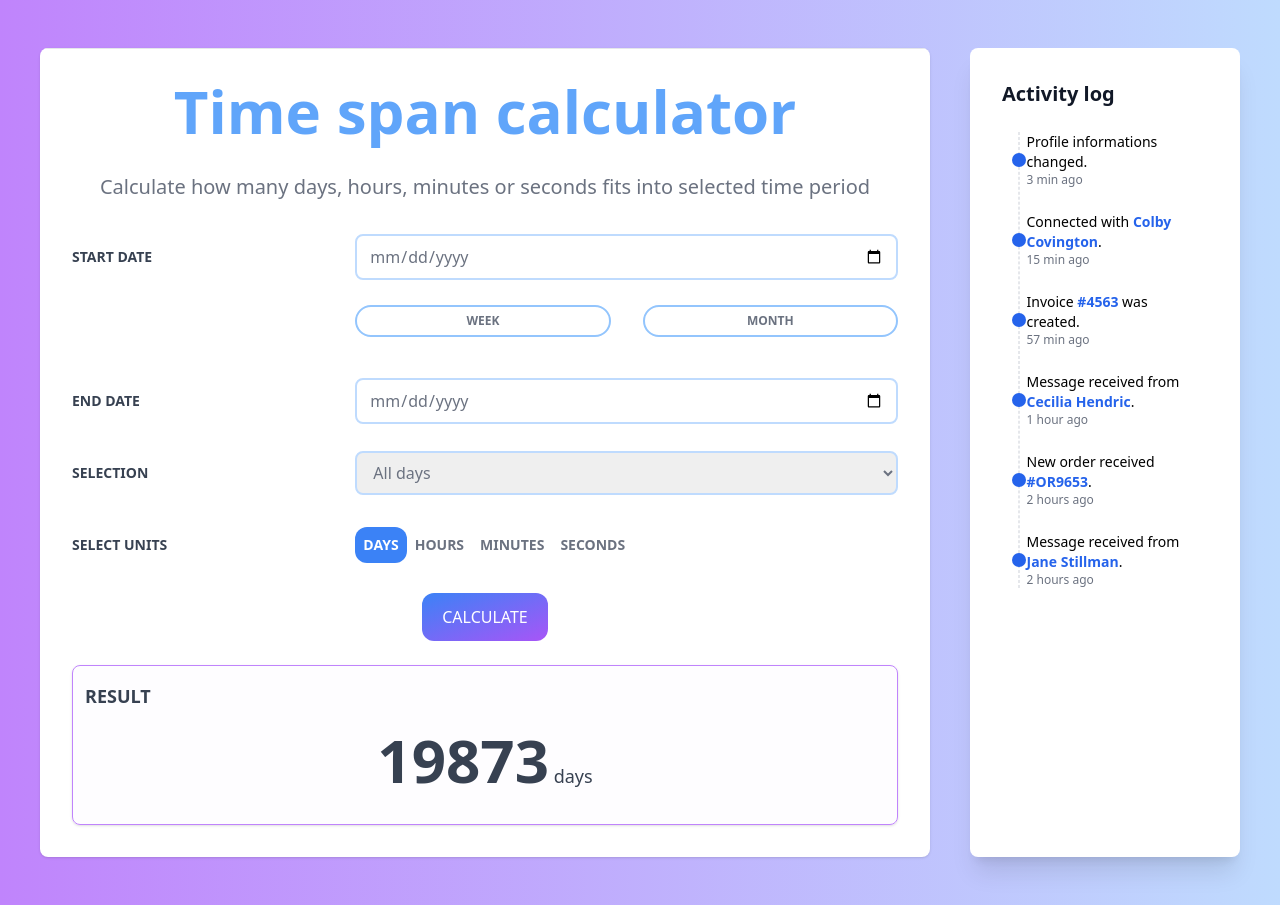
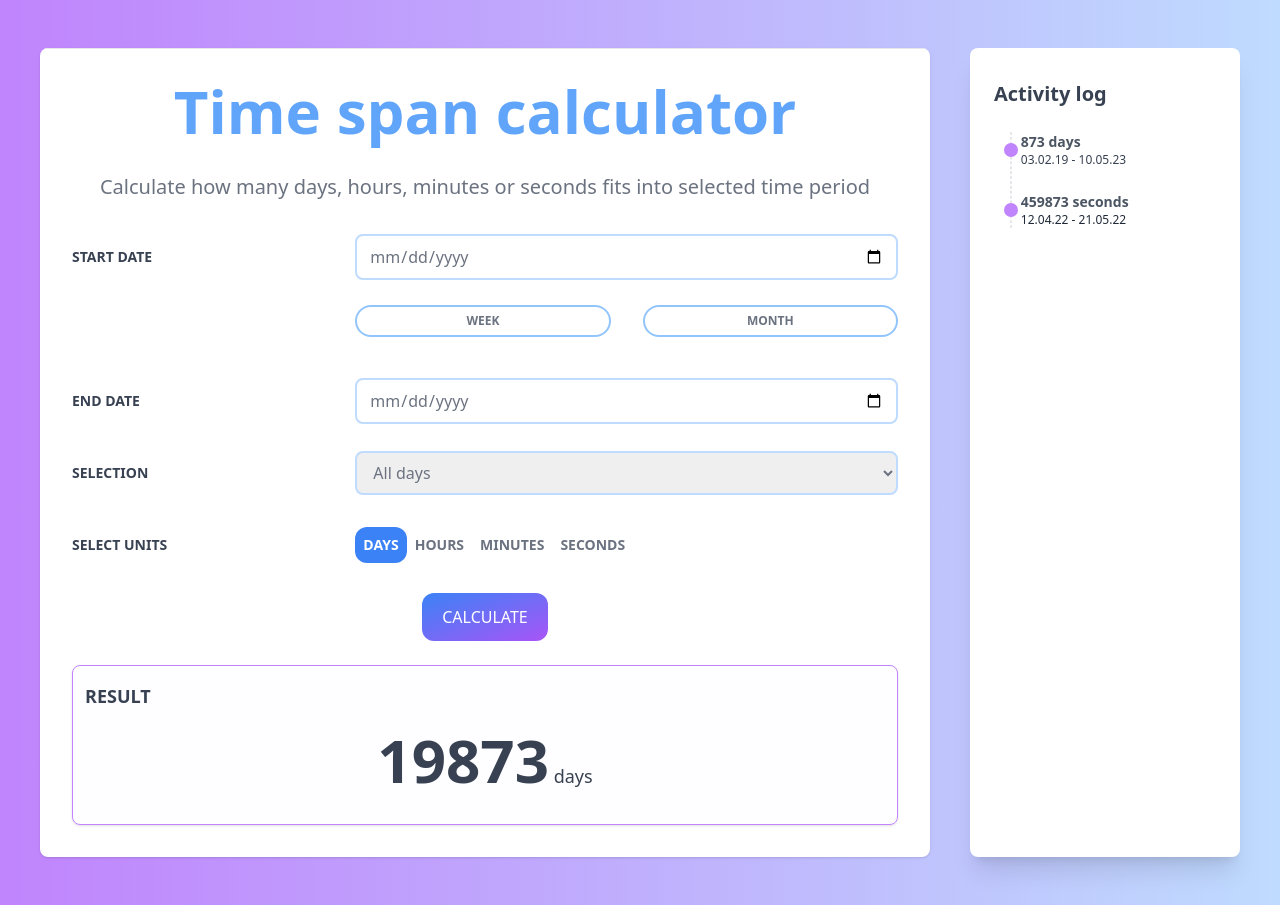
Before and after one commit to rieznik/time-span-calculator, a website: page index.html in a window 1280 px wide. Drawn offline with Linux system fonts and the light colour scheme.

Commit message:
adjust activity log to fit the theme and data

```diff
--- a/index.html
+++ b/index.html
@@ -190,9 +190,9 @@
 
         <!-- ACTIVITY LOG -->
         <div
-          class="col-start-4 col-span-1 flex-1 bg-white rounded-lg shadow-xl p-8"
+          class="col-start-4 col-span-1 flex-1 bg-white rounded-lg shadow-xl py-8 pr-3 pl-6"
         >
-          <h4 class="text-xl text-gray-900 font-bold">Activity log</h4>
+          <h4 class="text-xl text-gray-700 font-bold">Activity log</h4>
           <div class="relative px-4">
             <div
               class="absolute h-full border border-dashed border-opacity-20 border-secondary"
@@ -201,11 +201,11 @@
             <!-- start::Timeline item -->
             <div class="flex items-center w-full my-6 -ml-1.5">
               <div class="w-1/12 z-10">
-                <div class="w-3.5 h-3.5 bg-blue-600 rounded-full"></div>
+                <div class="w-3.5 h-3.5 bg-purple-400 rounded-full"></div>
               </div>
               <div class="w-11/12">
-                <p class="text-sm">Profile informations changed.</p>
-                <p class="text-xs text-gray-500">3 min ago</p>
+                <p class="text-sm text-gray-600 font-semibold">873 days</p>
+                <p class="text-xs text-gray-700">03.02.19 - 10.05.23</p>
               </div>
             </div>
             <!-- end::Timeline item -->
@@ -213,77 +213,13 @@
             <!-- start::Timeline item -->
             <div class="flex items-center w-full my-6 -ml-1.5">
               <div class="w-1/12 z-10">
-                <div class="w-3.5 h-3.5 bg-blue-600 rounded-full"></div>
+                <div class="w-3.5 h-3.5 bg-purple-400 rounded-full"></div>
               </div>
               <div class="w-11/12">
-                <p class="text-sm">
-                  Connected with
-                  <a href="#" class="text-blue-600 font-bold">Colby Covington</a
-                  >.
+                <p class="text-sm text-gray-600 font-semibold">
+                  459873 seconds
                 </p>
-                <p class="text-xs text-gray-500">15 min ago</p>
-              </div>
-            </div>
-            <!-- end::Timeline item -->
-
-            <!-- start::Timeline item -->
-            <div class="flex items-center w-full my-6 -ml-1.5">
-              <div class="w-1/12 z-10">
-                <div class="w-3.5 h-3.5 bg-blue-600 rounded-full"></div>
-              </div>
-              <div class="w-11/12">
-                <p class="text-sm">
-                  Invoice
-                  <a href="#" class="text-blue-600 font-bold">#4563</a> was
-                  created.
-                </p>
-                <p class="text-xs text-gray-500">57 min ago</p>
-              </div>
-            </div>
-            <!-- end::Timeline item -->
-
-            <!-- start::Timeline item -->
-            <div class="flex items-center w-full my-6 -ml-1.5">
-              <div class="w-1/12 z-10">
-                <div class="w-3.5 h-3.5 bg-blue-600 rounded-full"></div>
-              </div>
-              <div class="w-11/12">
-                <p class="text-sm">
-                  Message received from
-                  <a href="#" class="text-blue-600 font-bold">Cecilia Hendric</a
-                  >.
-                </p>
-                <p class="text-xs text-gray-500">1 hour ago</p>
-              </div>
-            </div>
-            <!-- end::Timeline item -->
-
-            <!-- start::Timeline item -->
-            <div class="flex items-center w-full my-6 -ml-1.5">
-              <div class="w-1/12 z-10">
-                <div class="w-3.5 h-3.5 bg-blue-600 rounded-full"></div>
-              </div>
-              <div class="w-11/12">
-                <p class="text-sm">
-                  New order received
-                  <a href="#" class="text-blue-600 font-bold">#OR9653</a>.
-                </p>
-                <p class="text-xs text-gray-500">2 hours ago</p>
-              </div>
-            </div>
-            <!-- end::Timeline item -->
-
-            <!-- start::Timeline item -->
-            <div class="flex items-center w-full my-6 -ml-1.5">
-              <div class="w-1/12 z-10">
-                <div class="w-3.5 h-3.5 bg-blue-600 rounded-full"></div>
-              </div>
-              <div class="w-11/12">
-                <p class="text-sm">
-                  Message received from
-                  <a href="#" class="text-blue-600 font-bold">Jane Stillman</a>.
-                </p>
-                <p class="text-xs text-gray-500">2 hours ago</p>
+                <p class="text-xs text-gray-800">12.04.22 - 21.05.22</p>
               </div>
             </div>
             <!-- end::Timeline item -->
```
Also changed, not shown: css/output.css.
